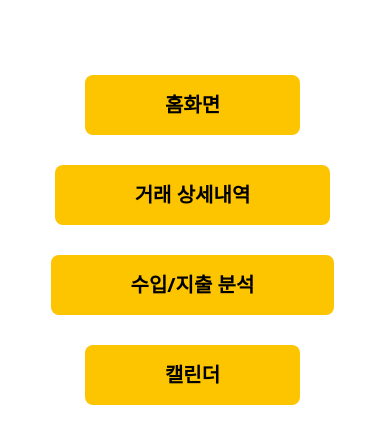
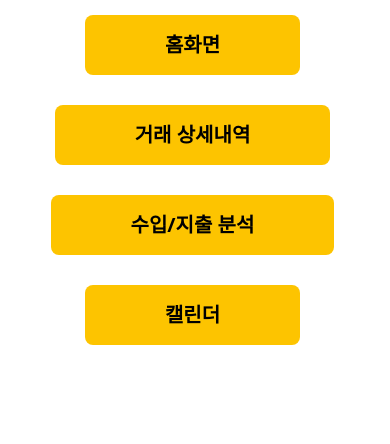
Before and after one commit to doongeon/vue-skeleton, a Vue app: page /sidebar in a window 390 px wide. Shown: the top 444 px of the page. Built offline with nearby package versions, Linux system fonts and the light colour scheme; what v-calendar, vue3-apexcharts would draw is missing.

Commit message:
사이드바 반응형 수정

```diff
--- a/src/assets/Sidebar.css
+++ b/src/assets/Sidebar.css
@@ -49,7 +49,7 @@
 @media screen and (max-width: 1200px) {
   .sidebar {
     position: relative;
-    top: 60px;
+    top: 0px;
     width: 100%;
     height: auto;
     padding: 10px 0;
@@ -59,6 +59,7 @@
     justify-content: center;
     align-items: center;
     border-right: none;
+
   }
 
   .title {
@@ -72,9 +73,10 @@
     align-items: center;
     gap: 10px;
     width: 100%;
+    padding-bottom: 20px;
   }
 
-   .menu-item {
+  .menu-item {
     padding: 15px 80px;
     margin: 5px;
     margin-left: 0;
```
